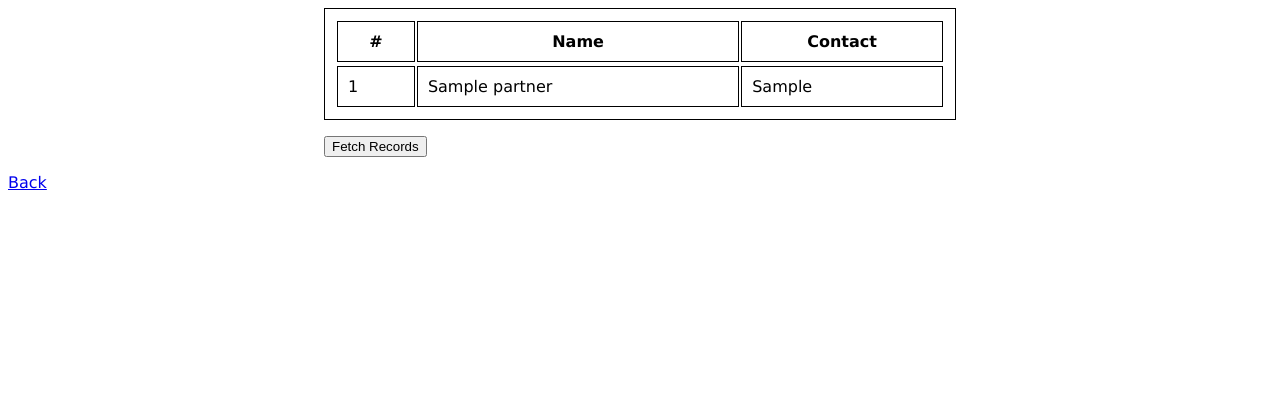
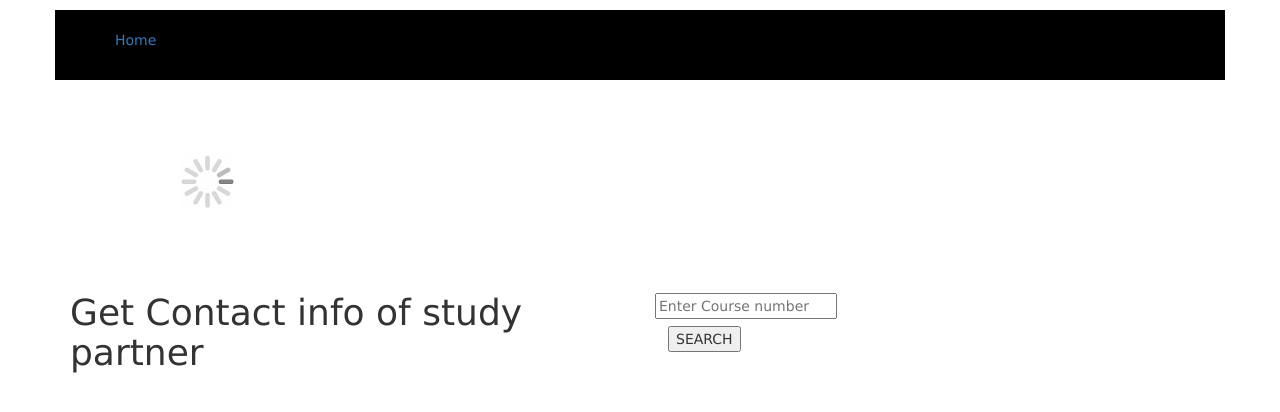
Before and after one commit to guhilot/FinalProject-Playground, a PHP site: page /FinalProject-Playground/ in a window 1280 px wide. Shown: the top 412 px of the page. Run offline with PHP 8.4, Linux system fonts and the light colour scheme; tables that the repository leaves empty or names only in its code hold one stand-in row (values such as "Sample post"); some libraries are stand-ins or nearby versions.

Commit message:
Serching Partner

```diff
--- a/Find/getrecords.php
+++ b/Find/getrecords.php
@@ -9,7 +9,7 @@
     if($conn->connect_error){
         die("Failed connection" . $conn->connect_error);
     }
-    $sql = "SELECT id, Name, Contact from Partner";
+    $sql = "SELECT C_id, C_name from Course";
 
     $result = $conn->query($sql);
     if($result->num_rows>0){
--- a/Find/index.php
+++ b/Find/index.php
@@ -4,77 +4,139 @@
     <meta charset="UTF-8">
     <meta name="viewport" content="width=device-width, initial-scale=1.0">
     <meta http-equiv="X-UA-Compatible" content="ie=edge">
+    <link rel="stylesheet" href="https://maxcdn.bootstrapcdn.com/bootstrap/3.4.0/css/bootstrap.min.css">
+    <script src="https://ajax.googleapis.com/ajax/libs/jquery/3.4.1/jquery.min.js"></script>
+    <script src="https://maxcdn.bootstrapcdn.com/bootstrap/3.4.0/js/bootstrap.min.js"></script>
+    <link rel="stylesheet" href="https://stackpath.bootstrapcdn.com/font-awesome/4.7.0/css/font-awesome.min.css">
     <title>Ajax jQuery fetch</title>
     <style type="text/css">
     body{
         font-family: Verdana, Geneva, sans-serif;
     }
     .container{
-        width: 50%;
-        margin: 0 auto;
+    background: white;
+    border: 10px;
     }
 
     table, tr, th, td{
         border: 1px solid black;
         padding: 10px;
     }
+    .box1{
+        color: black;
+        display: inline-block;
+        background: black;
+        margin-top:10px;
+        margin-bottom: 10px;
+        padding: 20px;
+    }
+
+    .sb{
+        padding-top: 20px;
+    }
+
+
     </style>
 </head>
 <body>
     <div class = "container">
-        <div id="records1">
-        <i class="fas fa-truck-loading"></i>
+
+    <div class="row">
+            <div class="box box1 col-xs-12">
+                <ul>
+                    <li><a href="http://localhost:8080/FinalProject-Playground/First/partner.html">Home</a></li>
+                </ul>
+            </div>
+    </div>
+
+        <div class="row">
+            <div class="box2 col-xs-12">
+                <div id="records1">
+                    <img src="loading.png"/>
+                </div>
+            </div>
         </div>
-        <div id="records"></div>
 
-        <p>
-            <input type="button" id = "getusers" value = "Fetch Records"/>
-        </p>
+
+        <div class = "row">
+            <div class = "box3 col-xs-6 header">
+                <h1>Get Contact info of study partner</h1>
+            </div>
+            <div class = "formpost box3 col-xs-6 header">
+            <div class="searchpanel">
+                <div class="sb"><input type="text" class="searchbox" name="id" id="id" placeholder="Enter Course number"></div>
+                <div class="btn"><input type="submit" class="searchbtn" name="searchdata" id="searchdata" value="SEARCH"></div>
+            </div>
+            </div>
+        </div>
+        <div class = "row">
+            <div class = "box4 col-xs-4"></div>
+            <div class = "box5 col-xs-4">
+                <form id="vikformid" method="post"></form>
+            </div>
+            <div class = "box6 col-xs-4"></div>
+        </div>
+        <!--
+        <div class="website">
+            <h2 id="messagedisplay"></h2>
+        </div>
+
+
+
+        <div class ="formpost">
+            <div class="searchpanel">
+                <input type="text" class="searchbox" name="id" id="id" placeholder="Enter Course number">
+                <input type="submit" class="searchbtn" name="searchdata" id="searchdata" value="SEARCH">
+            </div>
+            <form id="vikformid" method="post">
+
+            </form>
+        </div> -->
+    </div>
+
     </div>
     <script src="http://code.jquery.com/jquery-3.1.1.min.js"></script>
     <script type="text/javascript">
-      $(function(){ $("#getusers").on('click', function(){
-      $.ajax({ method: "GET", url: "getrecords.php", }).done(function( data ) {
-        var result = $.parseJSON(data);
-        var string='<table width="100%"><tr><th>#</th><th>Name</th><th>Contact</th><tr>';
-        $.each( result, function( key, value ) {
-             string += "<tr> <td>"+value['id'] + "</td><td> " +value['Name']+ "</td><td> " +value['Contact']+ "</td></tr>"; });
-             string += '</table>';
+    $(document).ready(function(){
+        $('#searchdata').click(function(e){
+            e.preventDefault();
 
-          $("#records").html(string);
-       });
+            var id = $('input[name=id]').val();
+            $.ajax({
+                type: "POST",
+                url: "fetching.php",
+                data: {
+                    "search_post_btn": 1,
+                    "id":id,
+                },
+                dataType: "text",
+                success: function(response){
+                    $("#vikformid").html(response);
+                }
+            })
+        });
     });
- });
+
  $(document).ready(function () {
     ajax_call = function() {
         $.ajax({type: "GET", url: "getrecords.php", }).done(function(data){
             var result = $.parseJSON(data);
-            var string='<table width="100%"><tr><th>#</th><th>Name</th><th>Contact</th><tr>';
+            var string='<table width="100%"><tr><th>#</th><th>Course</th></tr>';
             $.each( result, function( key, value ) {
-             string += "<tr> <td>"+value['id'] + "</td><td> " +value['Name']+ "</td><td> " +value['Contact']+ "</td></tr>"; });
+             string += "<tr> <td>"+value['C_id'] + "</td><td> " +value['C_name']+ "</td></tr>"; });
              string += '</table>';
              $("#records1").html(string);
         })
     };
-    var interval = 1000;
+    var interval = 3000;
     setInterval(ajax_call, interval);
 });
 /*
- $(document).ready(function () {
-    ajax_call = function() {
-        $.ajax({type: "GET", url: "getrecords.php", dataType: "html", success: function (response)
-            {
-                $("#records1").html(response);
-            }
-        });
-    };
-    var interval = 1000;
-    setInterval(ajax_call, interval);
-});
+
 */
 </script>
 
-<p><a href="http://localhost:8080/FinalProject-Playground/First/partner.html">Back</a></p>
+
 
 </body>
 
```
Also changed, not shown: Find/fetching.php (added, +38 -0 lines), Find/loading.png (added).
